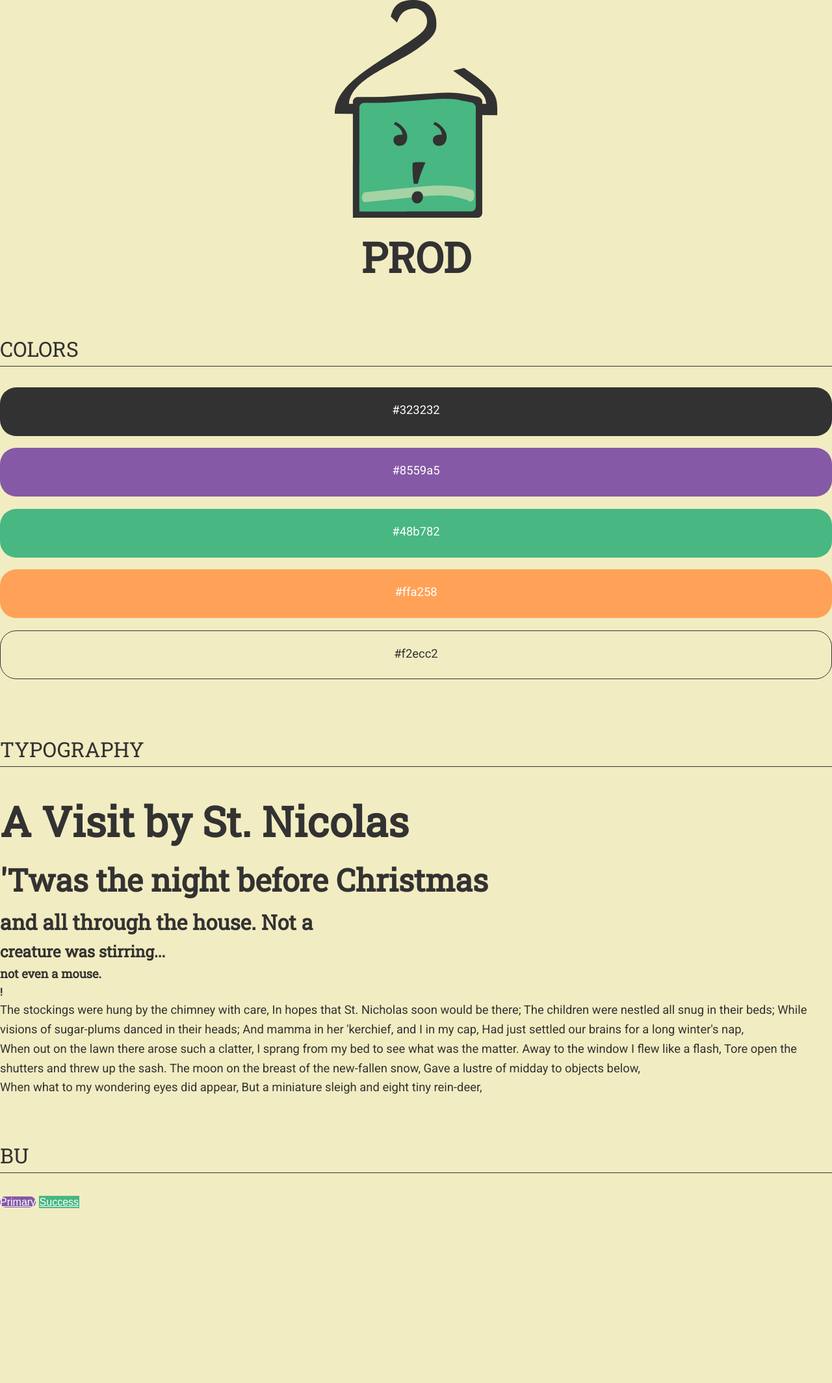
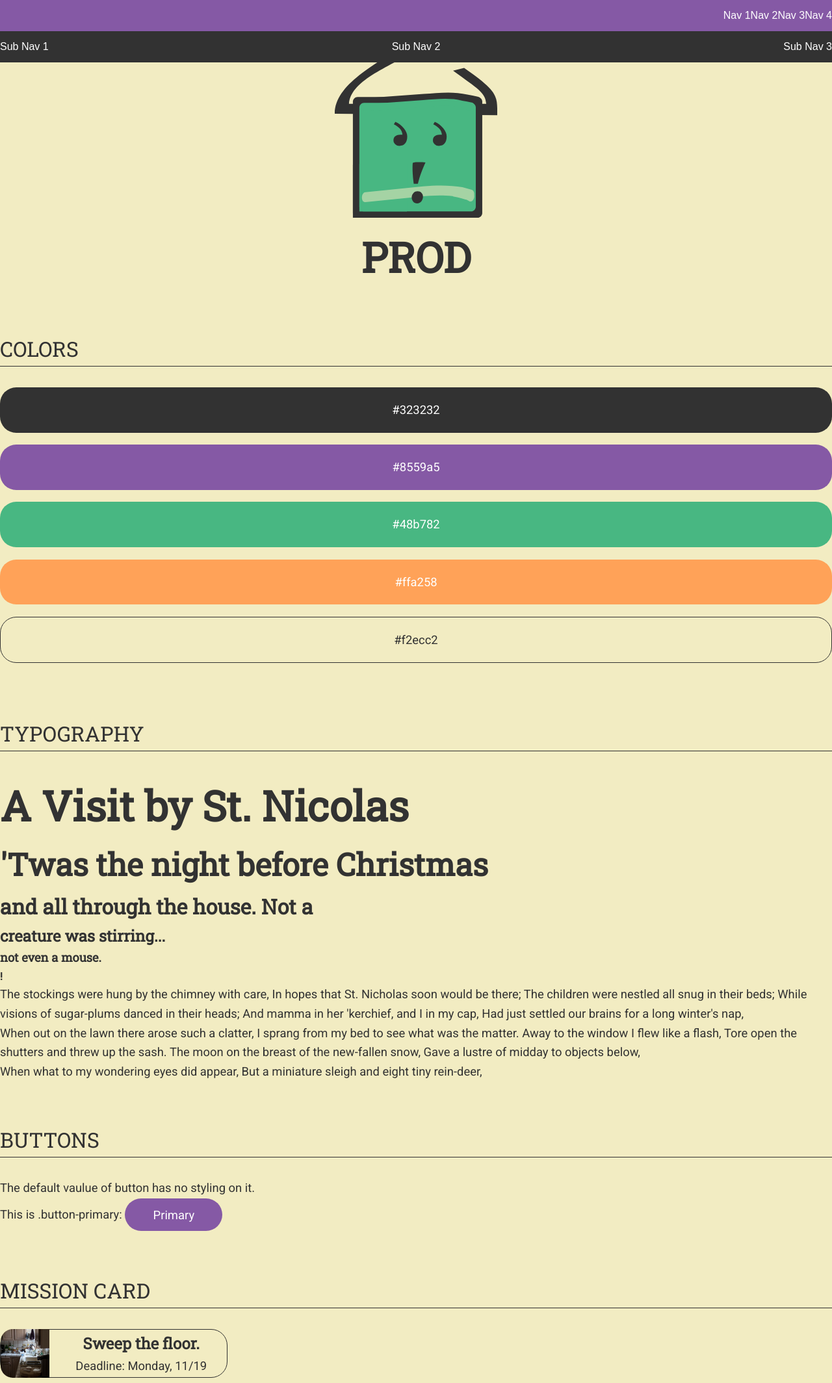
Before and after one commit to ChoreTracker/prod-app, a Spring Boot app: page /style-sheet.html in a window 1280 px wide. Shown: the whole page at 65% size. Before the commit the page ends 1859 px from the top, so only its background shows below. Run offline with Spring Boot 4, Linux system fonts and the light colour scheme; a user stored in the database is signed in; some of the project's set-up classes (security, data sources, template engines, error pages and the like) are left out, and stand-ins take their place.

Commit message:
some CSS and in the middle of top nav

```diff
--- a/src/main/resources/static/css/reset.css
+++ b/src/main/resources/static/css/reset.css
@@ -6,3 +6,17 @@
 	margin: 0;
 	padding: 0;
 }
+
+button {
+  	background-color: transparent;
+  	border: none;
+  	color: inherit;
+  	cursor: pointer;
+  	font: inherit;
+	outline: none;
+	padding: 0;
+}
+
+button::-moz-focus-inner {
+	border: none;
+}
--- a/src/main/resources/static/css/style-sheet.css
+++ b/src/main/resources/static/css/style-sheet.css
@@ -16,10 +16,12 @@ body {
     border-radius: 25px;
     background: #323232;
     color: white;
+    height: 75;
+    width: 100%;
+
     margin-bottom: 1em;
     padding: 20px;
-    width: 100%;
-    height: 75px;
+
 
     text-align: center;
 }
@@ -67,23 +69,91 @@ p {
 }
 
 .button-primary {
-    background: #8559a5;
-    border-radius: 25px;
-    height: 135px;
-	width: 175px;
+	background-color: #8559a5;
+	border: solid 1px transparent;
+  	border-radius: 25px;
+	display: inline-block;
+	height: 50px;
+	margin: 2px 0;
+	padding: 0.5em 1em;
+	width: 150px;
 
-	color: white;
-    text-align: center;
+  	color: white;
+  	text-align: center;
+  	text-decoration: none;
+}
 
+.button-primary:hover, .button-primary:focus {
+	background-color: #48b782;
+}
+
+article {
+	/*flex-box part*/
+	display: flex;
+	flex-direction: row;
+	justify-content: center;
+	align-items: center;
+
+	/*whole article*/
+	border-color: #323232;
+	border-radius: 25px;
+	border-style: solid;
+	border-width: 1px;
+	height: 75px;
+	width: 350px;
+}
+
+article img {
+	object-fit: cover;
+	width: 75px;
+	height: 75px;
+	border-radius: 25% 0% 0% 25%;
+}
+
+article .mission-intro {
+	padding-left: 10px;
+	width: 275px;
 
 }
 
-.button-success {
-    border: 1px solid #48b782;
-    color: white !important;
-    background-color: #48b782;
+nav {
+
 }
 
+nav ul {
+
+	align-items: center;
+	background-color: #8559a5;
+	display: flex;
+	flex-direction: row;
+	/*grid-column-gap: 1em;*/
+	height: 3em;
+	justify-content: flex-end;
+	list-style: none;
+	position: fixed;
+	top: 0;
+	width: 100%;
+}
+
+nav ul li {
+  color: white;
+  display: inline-block;
+  text-decoration: none;
+}
+
+#subnav ul {
+	align-items: center;
+	background-color: #323232;
+	display: flex;
+	flex-direction: row;
+	/*grid-column-gap: 1em;*/
+	height: 3em;
+	justify-content: space-between;
+	list-style: none;
+	position: fixed;
+	top: 3em;
+	width: 100%;
+}
 
 
 
--- a/src/main/resources/static/style-sheet.html
+++ b/src/main/resources/static/style-sheet.html
@@ -29,9 +29,40 @@
 	Gave a lustre of midday to objects below, </p>
 	<p>When what to my wondering eyes did appear, But a miniature sleigh and eight tiny rein-deer,</p>
 
-	<h3 class="header-text">Bu</h3>
-	<a class="button-primary" href="">Primary</a>
-	<a class="button-success" href="">Success</a>
+	<h3 class="header-text">Buttons</h3>
+	<p>The default vaulue of button has no styling on it.</p>
+	<p>This is .button-primary: <button class="button-primary" href="">Primary</button></p>
+
+
+
+	<h3 class="header-text">Mission Card</h3>
+	<button>
+	<article>
+		<img src="./images/sector1.jpg">
+		<div class="mission-intro">
+		<h4>Sweep the floor.</h4>
+		<p>Deadline: Monday, 11/19</p>
+		</div>
+	</article>
+	</button>
+
+	<nav>
+		<div>
+		<ul>
+			<li>Nav 1</li>
+			<li>Nav 2</li>
+			<li>Nav 3</li>
+			<li>Nav 4</li>
+		</ul>
+		</div>
+				<div id="subnav">
+			<ul>
+				<li>Sub Nav 1</li>
+				<li>Sub Nav 2</li>
+				<li>Sub Nav 3</li>
+			</ul>
+		</div>
+	</nav>
 
 
 </body>
```
